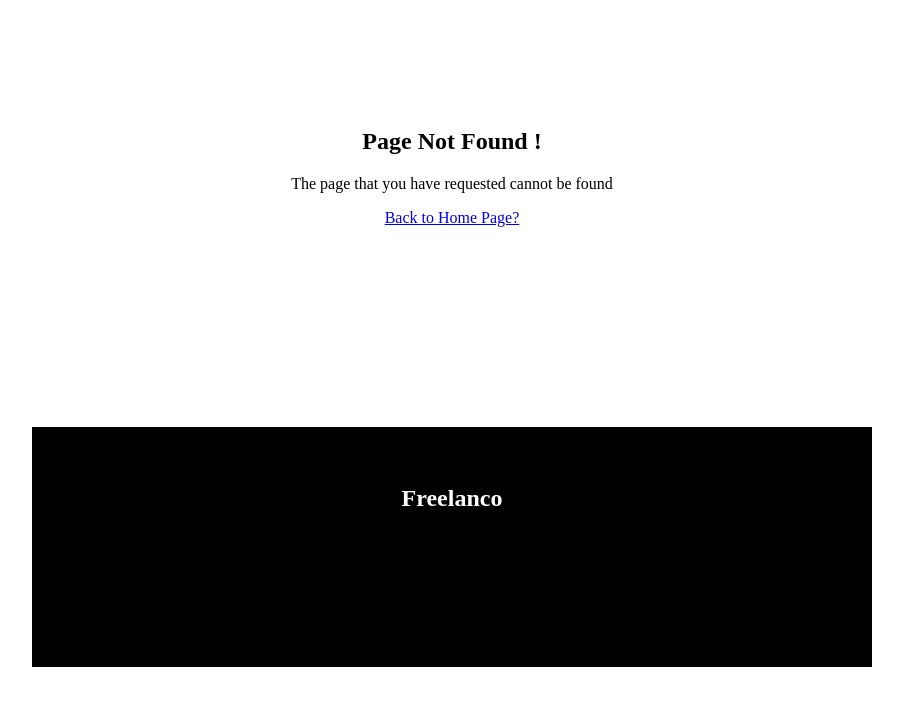
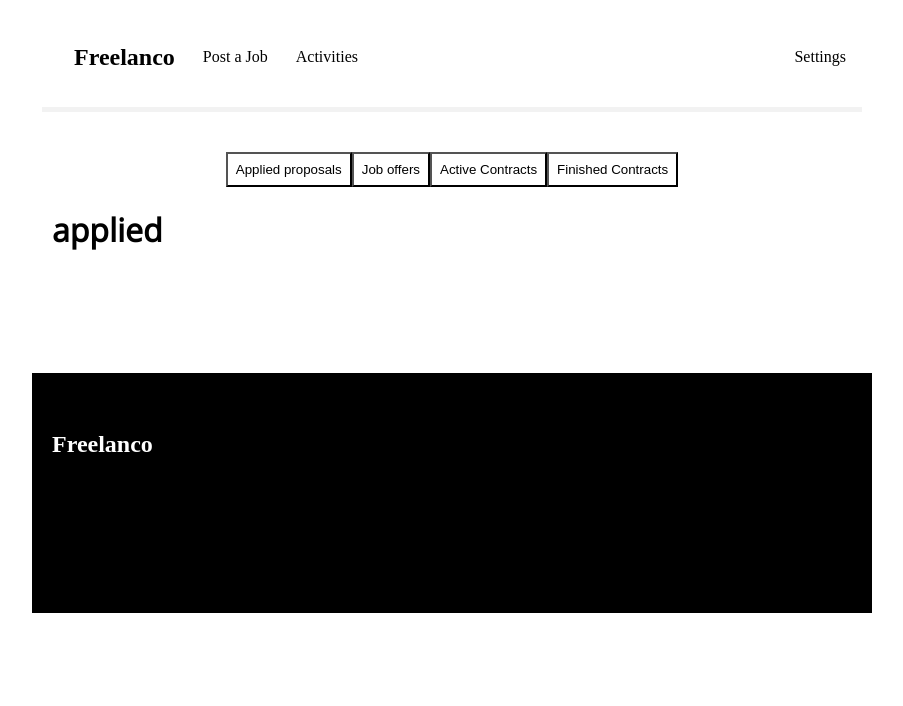
Before and after one commit to moezemara/freelance-dashboard, a React (Create React App) app: page /client-activities in a window 1280 px wide. Before the commit this address had no page. Shown: the top 706 px of the page, without its empty margins (188-1091 px from the left). Built offline with nearby package versions, Linux system fonts and the light colour scheme.

Commit message:
added activity page- still in progress

```diff
--- /dev/null
+++ b/src/ActivitiesPage.js
@@ -0,0 +1,46 @@
+import { useState } from "react";
+
+const ActivitiesPage = () => {
+
+    const [buttonsClasses,setButtonClasses] = useState({'appliedproposals':'','joboffers':'','activecontracts':'','finishedcontracts':''})
+
+    const [content, setContent] = useState('appliedproposals');
+
+    const handleBtnClick = (btnState)=>{
+        //setting button color to the appropriate theme
+        var newState = {'appliedproposals':'','joboffers':'','activecontracts':'','finishedcontracts':''};
+        newState[btnState] = 'activebutton';
+        setButtonClasses(newState);
+        setContent(btnState);
+    }
+
+    let pageContent;
+
+    switch(content){
+        case 'joboffers':
+            pageContent = <h1>job offers</h1>;
+            break;
+        case 'activecontracts':
+            pageContent = <h1>activecontracts</h1>;
+            break;
+        case 'finishedcontracts':
+            pageContent = <h1>finished contracts</h1>;
+            break;
+        default:
+            pageContent=<h1>applied</h1>;
+    }
+
+    return (
+        <div className="activitiespage">
+            <div className="activitiesNavbar">
+                <button id={buttonsClasses['appliedproposlas']} onClick={()=>{handleBtnClick('appliedproposlas');}}>Applied proposals</button>
+                <button id={buttonsClasses['joboffers']} onClick={()=>{handleBtnClick('joboffers');}}>Job offers</button>
+                <button id={buttonsClasses['activecontracts']} onClick={()=>{handleBtnClick('activecontracts');}}>Active Contracts</button>
+                <button id={buttonsClasses['finishedcontracts']} onClick={()=>{handleBtnClick('finishedcontracts');}}>Finished Contracts</button>
+            </div>
+            {pageContent}
+        </div>
+    );
+}
+
+export default ActivitiesPage;
--- a/src/App.js
+++ b/src/App.js
@@ -14,6 +14,7 @@
 import Footer from './footer';
 import FreelancerNavbar from './FreelancerNavbar';
 import BrowseJobs from './BrowseJobs';
+import ActivitiesPage from './ActivitiesPage';
 
 function App() {
     return (
@@ -56,6 +57,10 @@
                 <FreelancerNavbar/>
                 <BrowseJobs/>
               </Route>
+              <Route exact path="/client-activities">
+                <ClientNavbar/>
+                <ActivitiesPage/>
+              </Route>
               <Route path="*">
                     <Page404/>
               </Route>
--- a/src/ClientNavbar.js
+++ b/src/ClientNavbar.js
@@ -3,6 +3,7 @@
         <nav className="navbar">
         <a href="/"><h2>Freelanco</h2></a>
         <a href="/postjob">Post a Job</a>
+        <a href="/client-activities">Activities</a>
         <div className="links">
             <a href="/profilesettings">Settings</a>
         </div>
--- a/src/index.css
+++ b/src/index.css
@@ -196,7 +196,7 @@
   align-content: center;
 }
 
-.home, .browsejobs {
+.home, .browsejobs, .activitiespage {
   max-width: 800px;
   font-family: "Open Sans", sans-serif;
   margin: 0 auto;
@@ -314,7 +314,7 @@
 
 .footer a{
   color: rgb(255, 255, 255);
-  align: left;
+  text-align: left;
   margin-left: 16px;
   text-decoration: none;
   padding: 6px;
@@ -333,3 +333,22 @@
   margin-right: 10px;
   height: 20px;
 }
+
+.activitiesNavbar{
+  align-items: center;
+  text-align: center;
+  margin-top: 5%;
+}
+
+.activitiespage button{
+  background-color: white;
+  color: black;
+  padding: 1%;
+}
+
+
+
+.activitiesNavbar button:hover, #activebutton{
+  background-color: black;
+  color:white;
+}
```
